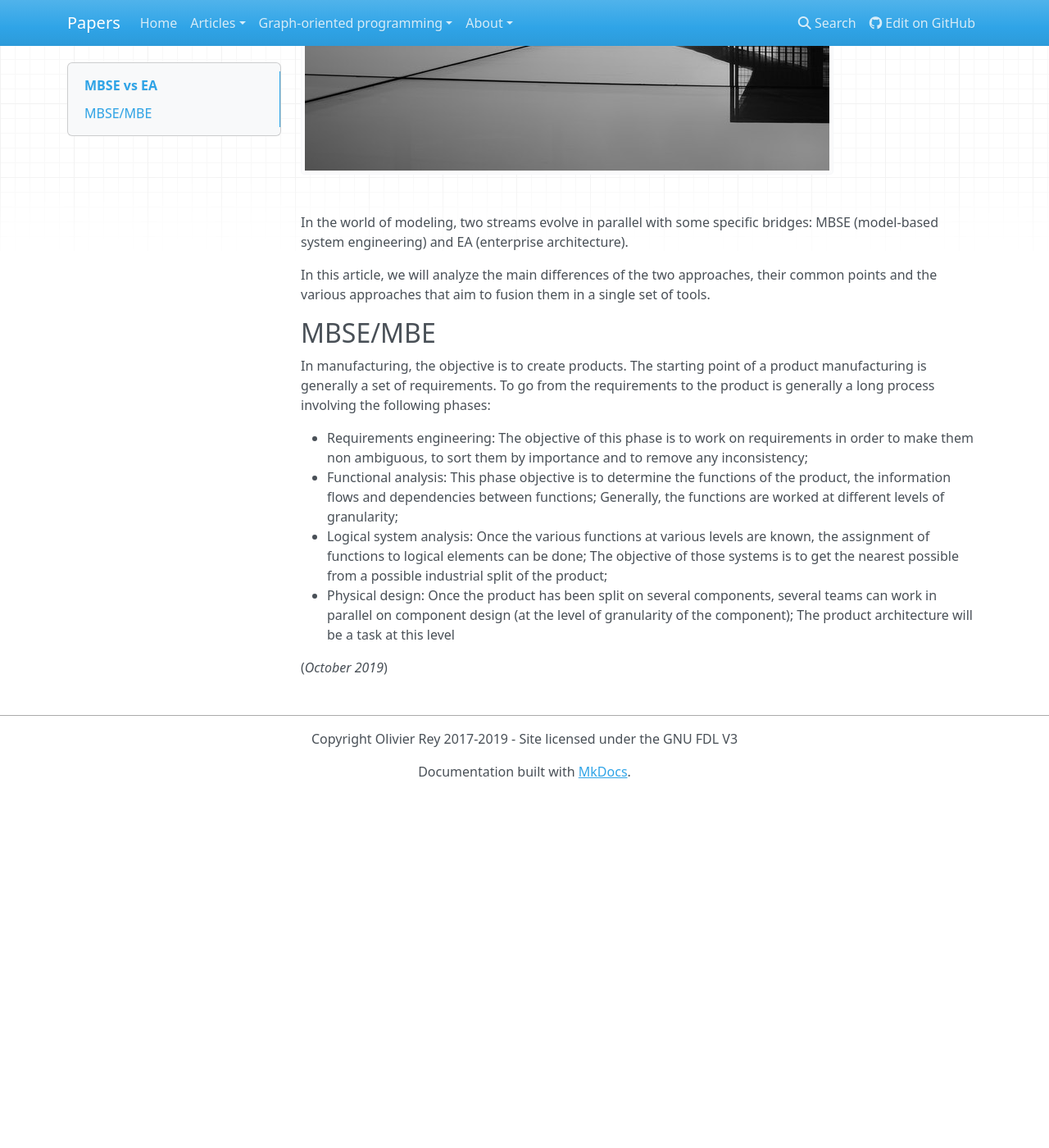
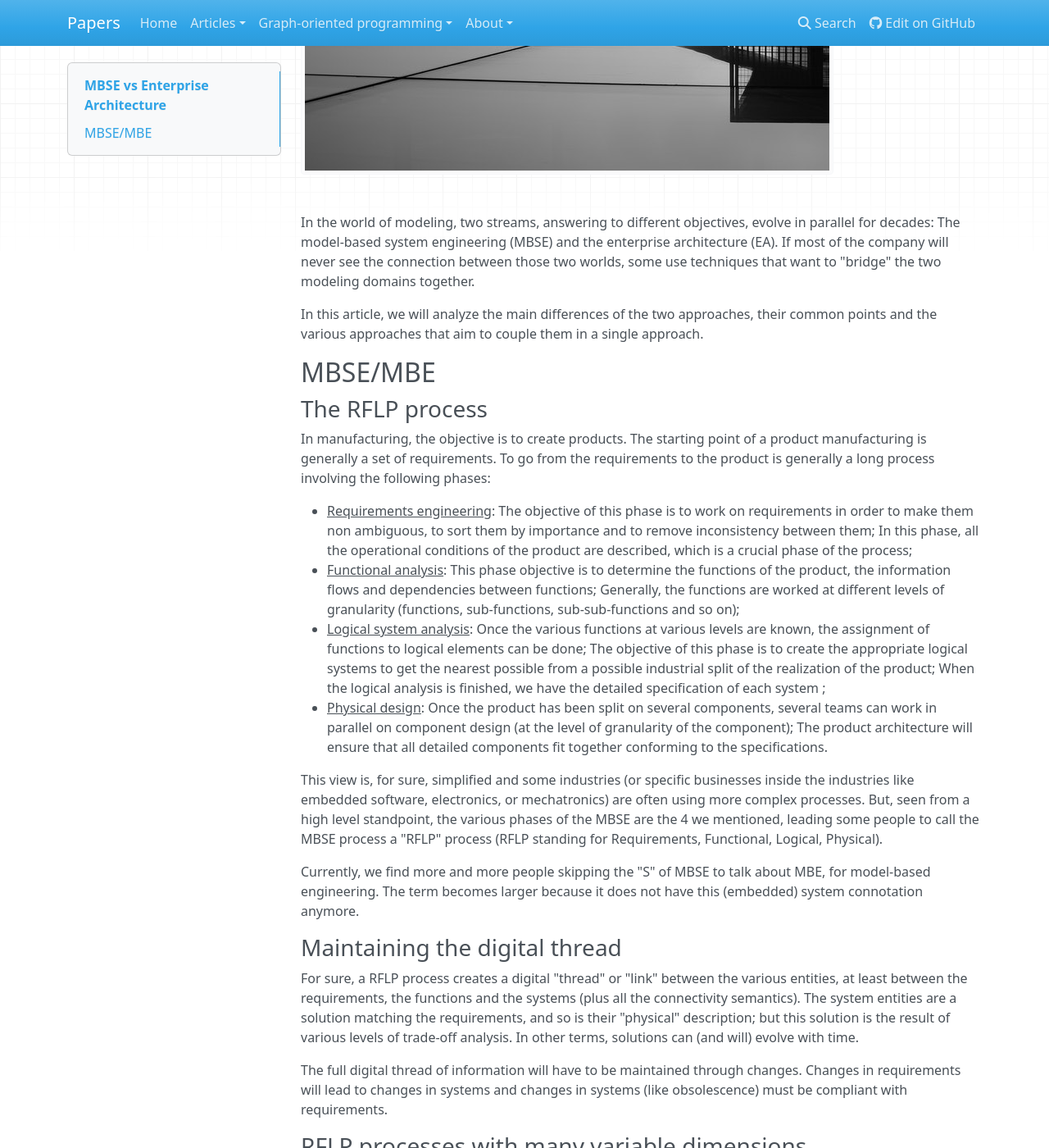
Before and after one commit to orey/papers, an MkDocs documentation site: the page built from docs/articles/mbse-vs-ea.md, in a window 1280 px wide and 1400 px high, scrolled down 351 px. Shown: the whole window at 82% size. Built offline with MkDocs 1.6.1, drawn with Linux system fonts in a browser that asks for light colours; nearby versions of some CDN libraries; old or Windows-style settings are respelled for this version of MkDocs; before the commit the page ends 1320 px from its top, so only the background shows below that; some of the changed text lies outside the part shown.

Commit message:
intermediate commit

```diff
--- a/docs/articles/mbse-vs-ea.md
+++ b/docs/articles/mbse-vs-ea.md
@@ -1,19 +1,46 @@
-# MBSE vs EA
+# MBSE vs Enterprise Architecture
 
 ![Image illustrating architecture](../images/mbse-archi.jpg)
 
-In the world of modeling, two streams evolve in parallel with some specific bridges: MBSE (model-based system engineering) and EA (enterprise architecture).
+In the world of modeling, two streams, answering to different objectives, evolve in parallel for decades: The model-based system engineering (MBSE) and the enterprise architecture (EA). If most of the company will never see the connection between those two worlds, some use techniques that want to "bridge" the two modeling domains together.
 
-In this article, we will analyze the main differences of the two approaches, their common points and the various approaches that aim to fusion them in a single set of tools.
+In this article, we will analyze the main differences of the two approaches, their common points and the various approaches that aim to couple them in a single approach.
 
 ## MBSE/MBE
 
+### The RFLP process
+
 In manufacturing, the objective is to create products. The starting point of a product manufacturing is generally a set of requirements. To go from the requirements to the product is generally a long process involving the following phases:
 
-  * Requirements engineering: The objective of this phase is to work on requirements in order to make them non ambiguous, to sort them by importance and to remove any inconsistency;
-  * Functional analysis: This phase objective is to determine the functions of the product, the information flows and dependencies between functions; Generally, the functions are worked at different levels of granularity;
-  * Logical system analysis: Once the various functions at various levels are known, the assignment of functions to logical elements can be done; The objective of those systems is to get the nearest possible from a possible industrial split of the product;
-  * Physical design: Once the product has been split on several components, several teams can work in parallel on component design (at the level of granularity of the component); The product architecture will be a task at this level
+  * <u>Requirements engineering</u>: The objective of this phase is to work on requirements in order to make them non ambiguous, to sort them by importance and to remove inconsistency between them; In this phase, all the operational conditions of the product are described, which is a crucial phase of the process;
+  * <u>Functional analysis</u>: This phase objective is to determine the functions of the product, the information flows and dependencies between functions; Generally, the functions are worked at different levels of granularity (functions, sub-functions, sub-sub-functions and so on);
+  * <u>Logical system analysis</u>: Once the various functions at various levels are known, the assignment of functions to logical elements can be done; The objective of this phase is to create the appropriate logical systems to get the nearest possible from a possible industrial split of the realization of the product; When the logical analysis is finished, we have the detailed specification of each system ;
+  * <u>Physical design</u>: Once the product has been split on several components, several teams can work in parallel on component design (at the level of granularity of the component); The product architecture will ensure that all detailed components fit together conforming to the specifications.
+
+This view is, for sure, simplified and some industries (or specific businesses inside the industries like embedded software, electronics, or mechatronics) are often using more complex processes. But, seen from a high level standpoint, the various phases of the MBSE are the 4 we mentioned, leading some people to call the MBSE process a "RFLP" process (RFLP standing for Requirements, Functional, Logical, Physical).
+
+Currently, we find more and more people skipping the "S" of MBSE to talk about MBE, for model-based engineering. The term becomes larger because it does not have this (embedded) system connotation anymore.
+
+### Maintaining the digital thread
+
+For sure, a RFLP process creates a digital "thread" or "link" between the various entities, at least between the requirements, the functions and the systems (plus all the connectivity semantics). The system entities are a solution matching the requirements, and so is their "physical" description; but this solution is the result of various levels of trade-off analysis. In other terms, solutions can (and will) evolve with time.
+
+The full digital thread of information will have to be maintained through changes. Changes in requirements will lead to changes in systems and changes in systems (like obsolescence) must be compliant with requirements.
+
+### RFLP processes with many variable dimensions
+
+The RFLP processes that we can find in the industry are generally describing many parameters attached to the various elements (requirements, functions, systems, etc.): the performance, the price, the manufacturability, the respect of regulation and standards are among the most important of parameters (the weight also in aerospace). Those parameters are crucial because, during the various design phases:
+
+  * They enable to simulate the various elements working together (functional simulation, system simulation, or full product simulation in some known conditions);
+  * They enable complex trade-offs that lead to design the best product "under certain constraints".
+
+### Modeling in MBSE
+
+The topic is quite vast but we will, once again, try a simplification. Modeling can be done in 3 approaches:
+
+  * The first one is to use "standard MBSE modeling language" like SysML or Capella to run the "RFL" part of the MBSE process (the "P" part will be done with specific tools like 3D design tools or electricity engineering tools);
+  * The second one is to use a domain-specific language (DSL) like
+
 
 
 (*October 2019*)
```
Also changed, not shown: docs/yed/mbse-vs-ea.png, 1 other file.
